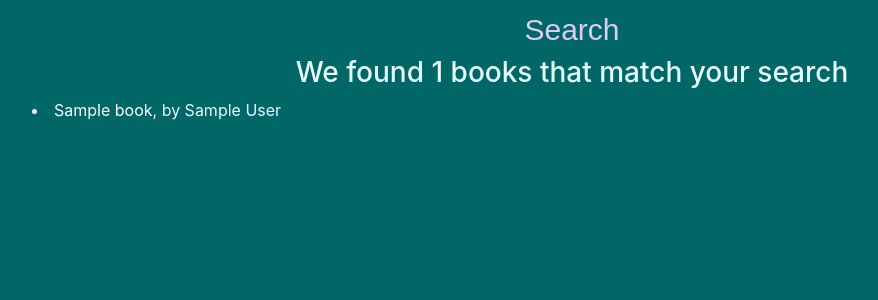
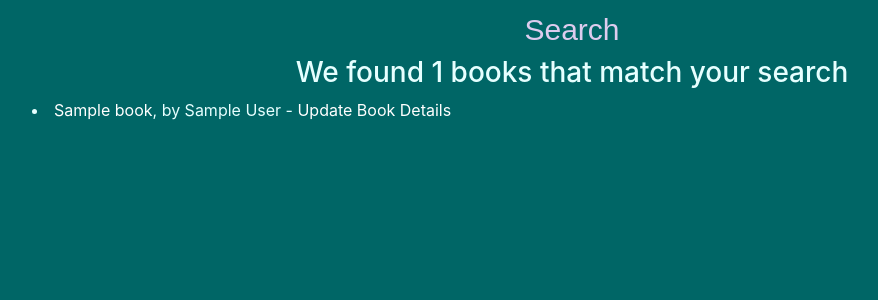
Before and after one commit to craigles75/bookshelf, a Flask app: template templates/search.html in a window 1280 px wide. Shown: the part 68-368 px from the top of the page, without its empty margins (68-946 px from the left). Run offline with Flask 2, Linux system fonts and the light colour scheme; tables that the repository leaves empty hold one stand-in row (values such as "Sample post"); the template is opened without the code that fills it: values that come from a table or form of the project are taken from there, most other values are stand-ins (such as "Sample title", 1, 10 or a date in 2020); some libraries are stand-ins or nearby versions.

Commit message:
add update links to search results

```diff
--- a/templates/search.html
+++ b/templates/search.html
@@ -8,7 +8,7 @@
 
     {% if books %}
       {% for book in books %}
-      <a href="{{url_for('book', id=book.id)}}"><li>{{ book.title }}</a>, by {{ book.author }}</li>
+      <a href="{{url_for('book', id=book.id)}}"><li>{{ book.title }}</a>, by {{ book.author }} - <a href="{{url_for('update', id=book.id)}}">Update Book Details</a></a></li>
       {% endfor %}
     {% endif %}
 
--- a/templates/update.html
+++ b/templates/update.html
@@ -20,7 +20,6 @@
     <input title="Goodreads URL" placeholder="Enter the URL from Goodreads" value="{{book.goodreads_url}}" type="text" name="goodreads_url"> <br>
     <input title="Series" placeholder="Enter the Series" value="{{book.series}}" type="text" name="series"> <br>
     <input title="Status" placeholder="Enter the Status" value="{{book.status}}" type="text" name="status"> <br>
-    {{book.categories[0].id}}
     <fieldset>
       <legend>Select 1 or more Categories</legend>
         {%for cat in categories %}
```
